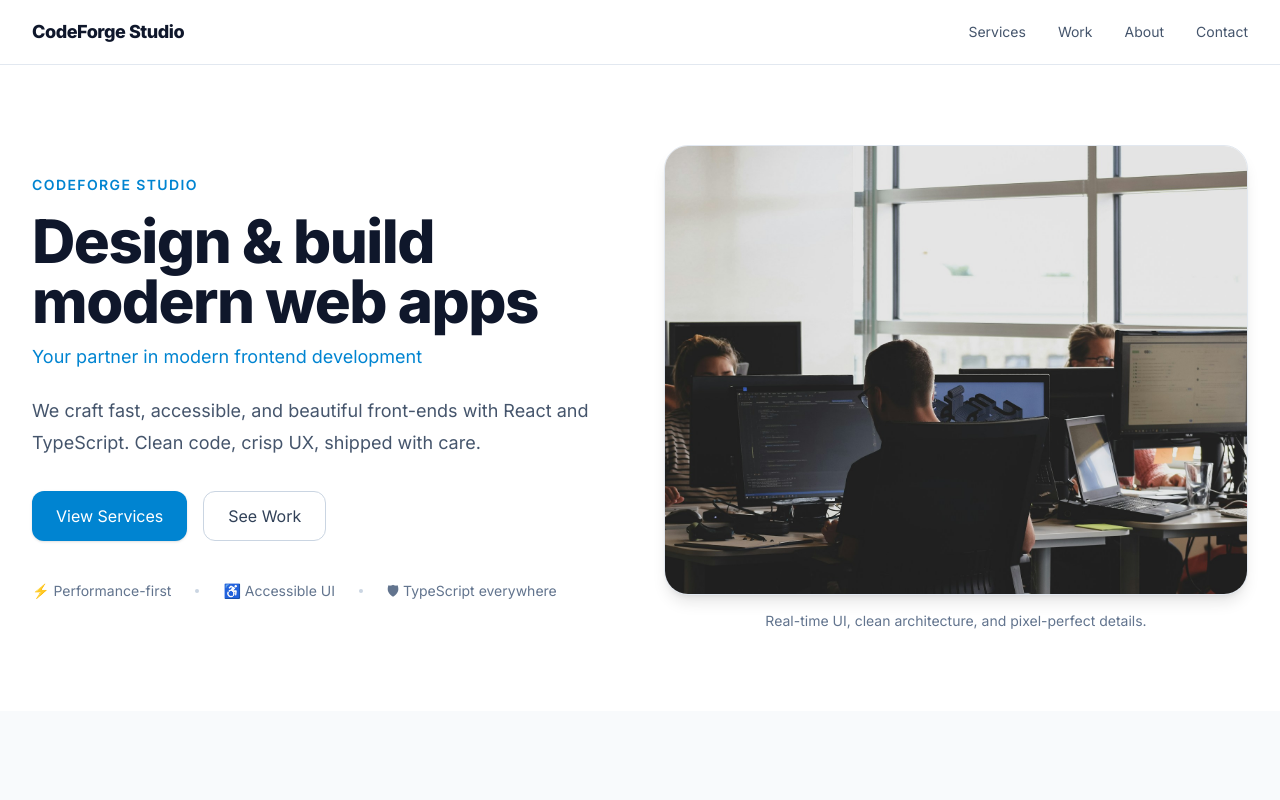
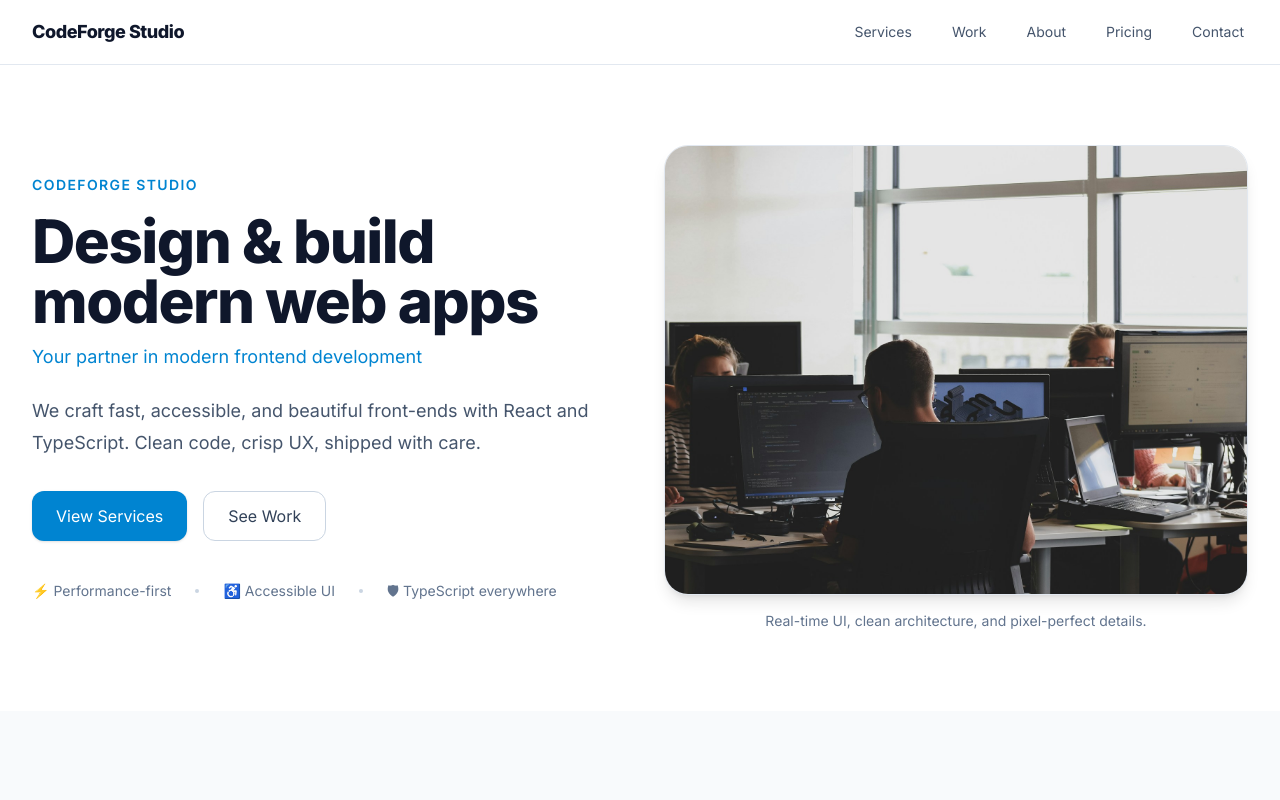
Before and after one commit to robfil50219/codeforge-site, a React (Vite) app: page / in a window 1280 px wide. Shown: the top 800 px of the page. Built offline with nearby package versions, Linux system fonts and the light colour scheme.

Commit message:
readme.md updated

```diff
--- a/src/components/Navbar.tsx
+++ b/src/components/Navbar.tsx
@@ -1,34 +1,119 @@
-import { useState } from "react";
+import { useEffect, useMemo, useRef, useState } from "react";
+
+type NavItem = { id: string; label: string };
+
+const NAV_ITEMS: NavItem[] = [
+  { id: "services", label: "Services" },
+  { id: "work", label: "Work" },
+  { id: "about", label: "About" },
+  { id: "pricing", label: "Pricing" },
+  { id: "contact", label: "Contact" },
+];
+
+// Height of your sticky header (px) to offset calculations
+const HEADER_OFFSET = 80; // ~h-16 with a bit of cushion
 
 export default function Navbar() {
   const [open, setOpen] = useState(false);
+  const [active, setActive] = useState<string>("home");
+  const ticking = useRef(false);
+
+  // Cache section elements after mount
+  const sections = useMemo(() => {
+    const ids = ["home", ...NAV_ITEMS.map((n) => n.id)];
+    return ids
+      .map((id) => ({ id, el: document.getElementById(id) }))
+      .filter((x): x is { id: string; el: HTMLElement } => !!x.el);
+  }, []);
+
+  // Scroll-based active section detection (robust with sticky headers)
+  useEffect(() => {
+    const onScroll = () => {
+      if (ticking.current) return;
+      ticking.current = true;
+
+      requestAnimationFrame(() => {
+        ticking.current = false;
+
+        // Find the last section whose top is above the header offset
+        let current = "home";
+        for (const { id, el } of sections) {
+          const top = el.getBoundingClientRect().top;
+          if (top - HEADER_OFFSET <= 0) current = id;
+          else break; // sections are in DOM order; stop at the first below header
+        }
+        setActive(current);
+      });
+    };
+
+    // Run once on mount (in case you load mid-page)
+    onScroll();
+    window.addEventListener("scroll", onScroll, { passive: true });
+    window.addEventListener("resize", onScroll);
+    return () => {
+      window.removeEventListener("scroll", onScroll);
+      window.removeEventListener("resize", onScroll);
+    };
+  }, [sections]);
+
+  const scrollToId = (id: string) => {
+    const el = document.getElementById(id);
+    if (!el) return;
+    setOpen(false);
+
+    // Smooth-scroll with header offset so the title isn’t hidden
+    const y =
+      window.scrollY +
+      el.getBoundingClientRect().top -
+      (HEADER_OFFSET - 4); // small nudge so the section title breathes
+    window.scrollTo({ top: y, behavior: "smooth" });
+  };
+
+  const navLink = (id: string) =>
+    [
+      "px-1 py-2 text-sm transition",
+      active === id ? "text-sky-700 font-semibold" : "text-slate-600 hover:text-slate-900",
+    ].join(" ");
 
   return (
     <header className="sticky top-0 z-50 bg-white/90 backdrop-blur border-b border-slate-200">
       <div className="mx-auto max-w-7xl px-4 sm:px-6 lg:px-8 h-16 flex items-center justify-between">
-        {/* Brand */}
-        <span
-          onClick={() =>
-            window.scrollTo({ top: 0, behavior: "smooth" })
-          }
-          className="text-lg font-extrabold tracking-tight text-slate-900 cursor-pointer"
+        {/* Brand (scrolls to absolute top) */}
+        <a
+          href="#"
+          onClick={(e) => {
+            e.preventDefault();
+            setOpen(false);
+            window.scrollTo({ top: 0, behavior: "smooth" });
+          }}
+          className="text-lg font-extrabold tracking-tight text-slate-900"
         >
           CodeForge Studio
-        </span>
+        </a>
 
-        {/* Desktop links */}
-        <nav className="hidden md:flex items-center gap-8 text-sm">
-          <a href="#services" className="text-slate-600 hover:text-slate-900">Services</a>
-          <a href="#work" className="text-slate-600 hover:text-slate-900">Work</a>
-          <a href="#about" className="text-slate-600 hover:text-slate-900">About</a>
-          <a href="#contact" className="text-slate-600 hover:text-slate-900">Contact</a>
+        {/* Desktop nav */}
+        <nav className="hidden md:flex items-center gap-8">
+          {NAV_ITEMS.map((item) => (
+            <a
+              key={item.id}
+              href={`#${item.id}`}
+              onClick={(e) => {
+                e.preventDefault();
+                scrollToId(item.id);
+              }}
+              className={navLink(item.id)}
+            >
+              {item.label}
+            </a>
+          ))}
         </nav>
 
         {/* Mobile menu button */}
         <button
-          onClick={() => setOpen(v => !v)}
+          onClick={() => setOpen((v) => !v)}
           className="md:hidden rounded-lg p-2 hover:bg-slate-100"
           aria-label="Toggle menu"
+          aria-expanded={open}
         >
           <div className="w-6 h-0.5 bg-slate-900 mb-1.5" />
           <div className="w-6 h-0.5 bg-slate-900 mb-1.5" />
@@ -36,14 +121,26 @@ export default function Navbar() {
         </button>
       </div>
 
-      {/* Mobile menu */}
+      {/* Mobile sheet */}
       {open && (
         <div className="md:hidden border-t border-slate-200 bg-white">
-          <nav className="mx-auto max-w-7xl px-4 sm:px-6 lg:px-8 py-3 flex flex-col gap-2">
-            <a onClick={() => setOpen(false)} href="#services" className="py-1 text-slate-700">Services</a>
-            <a onClick={() => setOpen(false)} href="#work" className="py-1 text-slate-700">Work</a>
-            <a onClick={() => setOpen(false)} href="#about" className="py-1 text-slate-700">About</a>
-            <a onClick={() => setOpen(false)} href="#contact" className="py-1 text-slate-700">Contact</a>
+          <nav className="mx-auto max-w-7xl px-4 sm:px-6 lg:px-8 py-3 flex flex-col">
+            {NAV_ITEMS.map((item) => (
+              <a
+                key={item.id}
+                href={`#${item.id}`}
+                onClick={(e) => {
+                  e.preventDefault();
+                  scrollToId(item.id);
+                }}
+                className={[
+                  "py-2",
+                  active === item.id ? "text-sky-700 font-semibold" : "text-slate-700",
+                ].join(" ")}
+              >
+                {item.label}
+              </a>
+            ))}
           </nav>
         </div>
       )}
```
Also changed, not shown: 1 other file (tests, documents, lock files or other folders).
